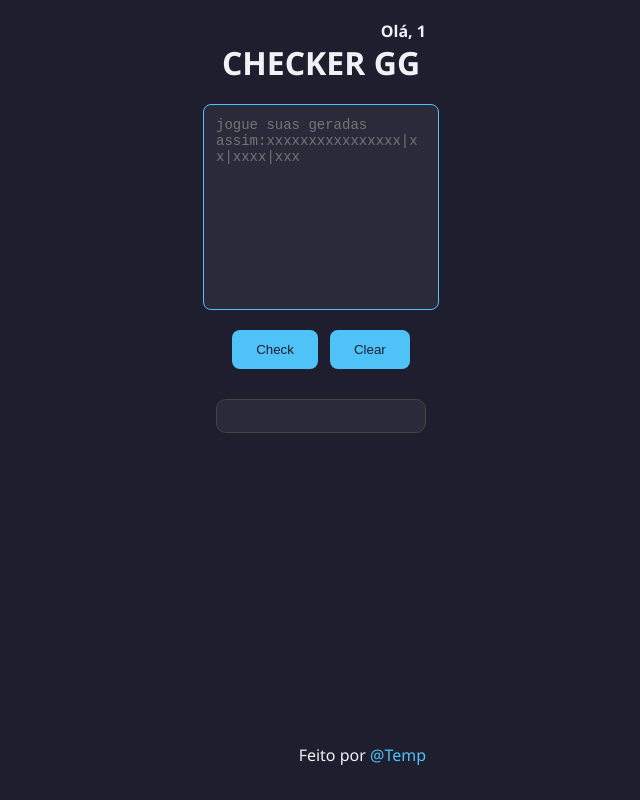
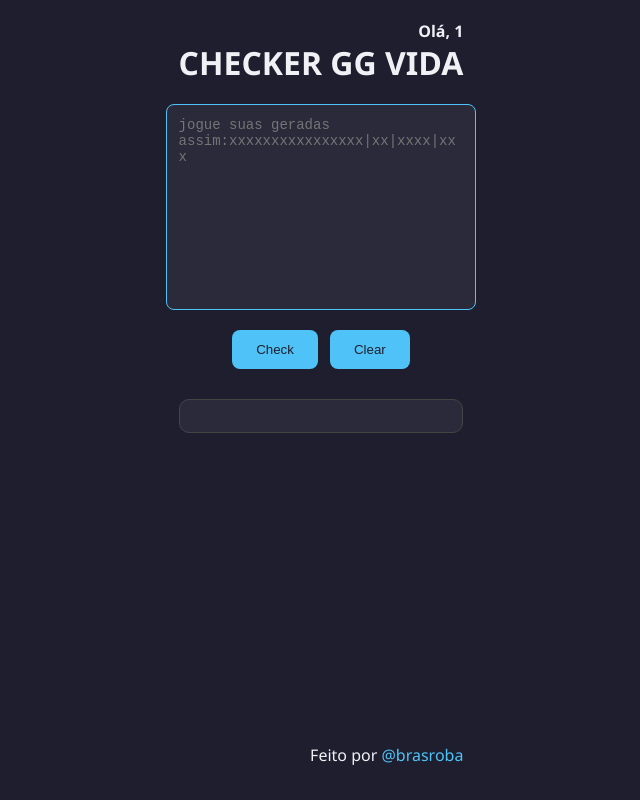
Before and after one commit to rifernandes/midnight-checker-netlify, a website: page public/index.html in a window 1280 px wide. Shown: the whole page, without its empty margins (319-959 px from the left). Drawn offline with nearby package versions, Linux system fonts and the light colour scheme; sample sign-in values are in the browser's storage.

Commit message:
Update index.html

```diff
--- a/public/index.html
+++ b/public/index.html
@@ -9,7 +9,7 @@
 <body>
   <div class="user-label" id="userLabel"></div>
   <div class="header">
-    <h1>CHECKER GG</h1>
+    <h1>CHECKER GG VIDA</h1>
   </div>
 
   <div class="input-container">
@@ -27,7 +27,7 @@
   </div>
   <footer>
     <div class="left-footer"></div>
-    <div class="center-footer">Feito por <span>@Temp</span></div>
+    <div class="center-footer">Feito por <span>@brasroba</span></div>
   </footer>
 
   <script src="/script.js"></script>
```
